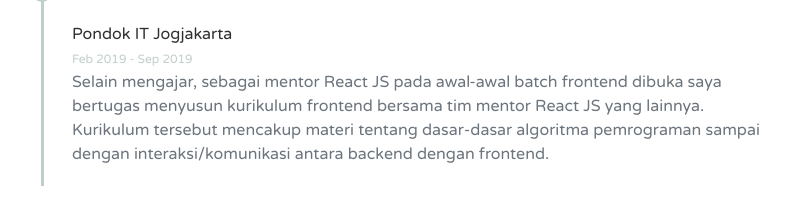
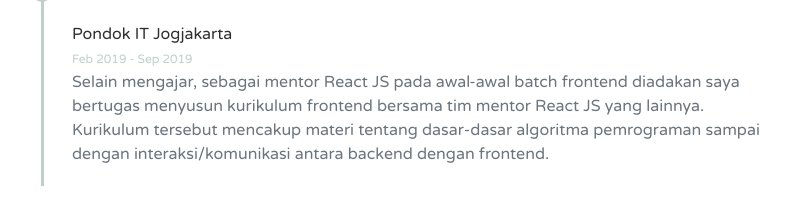
Before and after one commit to luthfiajiw/law-portfolio, a Svelte app: page / in a window 1280 px wide. Shown: the part 1006-1222 px from the top of the page, without its empty margins (240-1040 px from the left). Built offline with nearby package versions, Linux system fonts and the light colour scheme.

Commit message:
fix typo

```diff
--- a/src/contents/MeContents.svelte
+++ b/src/contents/MeContents.svelte
@@ -48,7 +48,7 @@
                     <span class="period">Feb 2019 - Sep 2019</span>
                 </p>
                 <div class="text-secondary">
-                    Selain mengajar, sebagai mentor React JS pada awal-awal batch frontend dibuka saya bertugas menyusun kurikulum frontend bersama tim mentor React JS yang lainnya.
+                    Selain mengajar, sebagai mentor React JS pada awal-awal batch frontend diadakan saya bertugas menyusun kurikulum frontend bersama tim mentor React JS yang lainnya.
                     Kurikulum tersebut mencakup materi tentang dasar-dasar algoritma pemrograman sampai dengan interaksi/komunikasi antara backend dengan frontend.
                 </div>
             </div>
```
